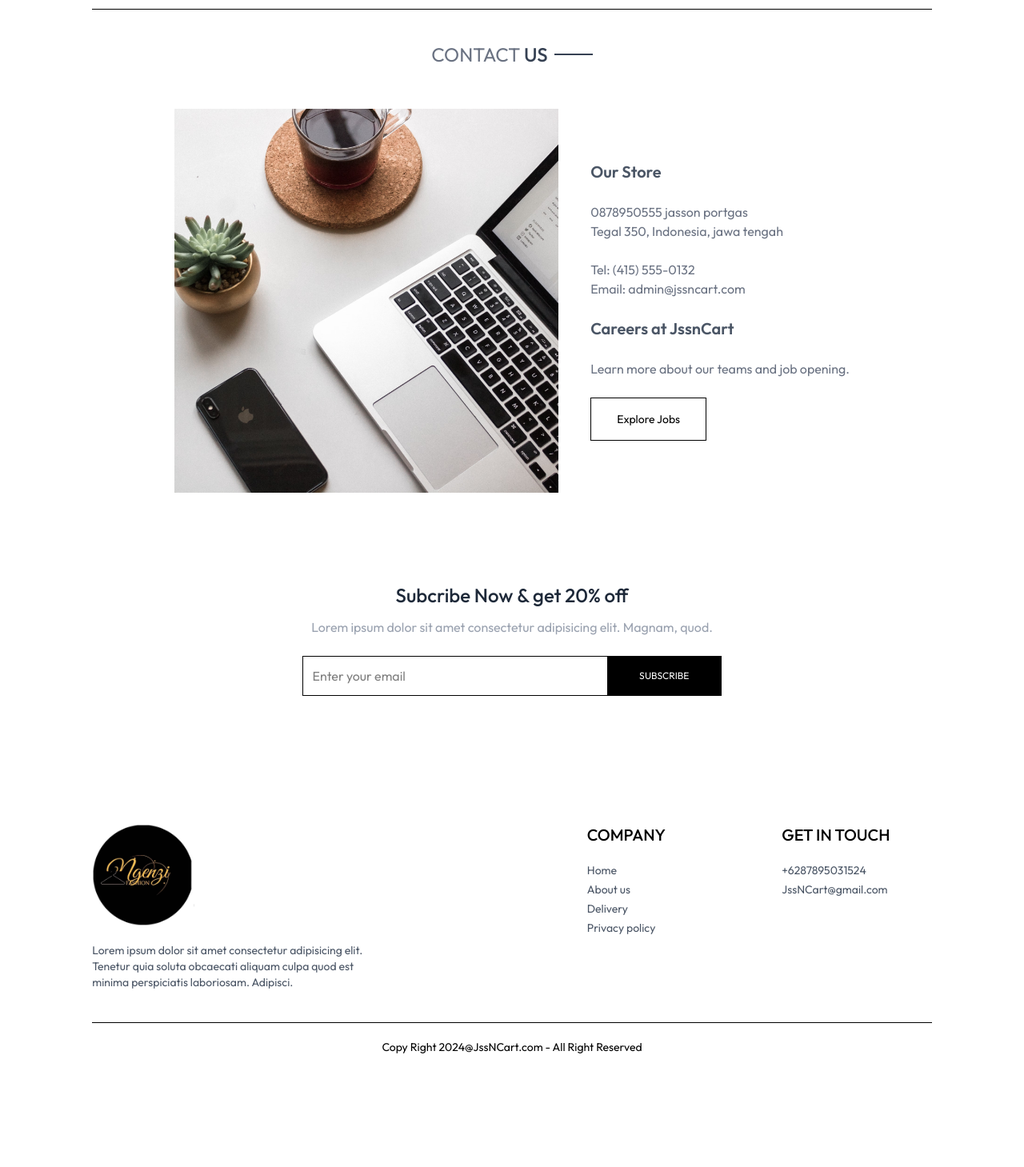
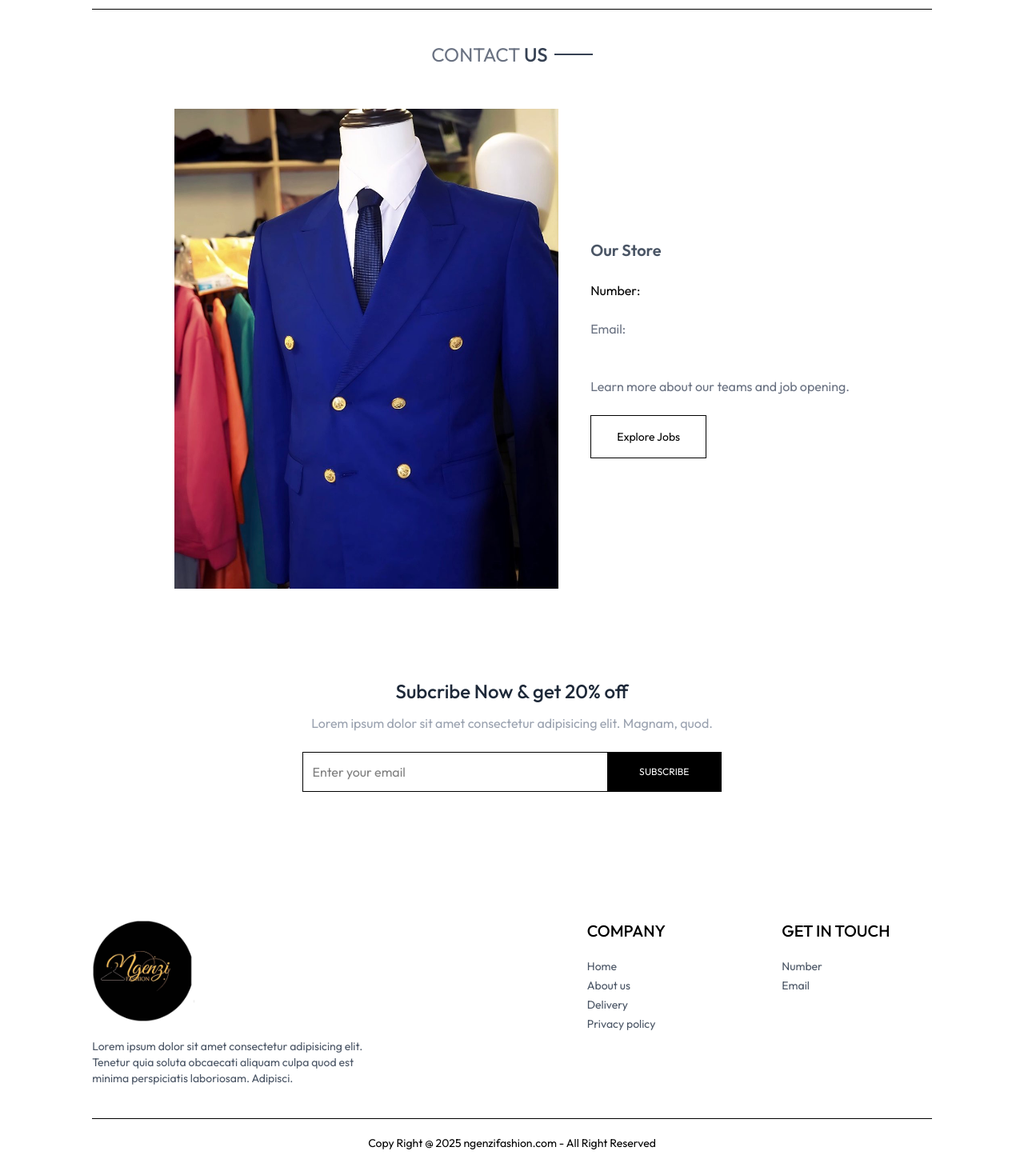
Before and after one commit to MbarushimanaFabrice/ngenzifashion, a React (Vite) app in the folder frontend/: page /contect in a window 1280 px wide. Shown: the part 141-1600 px from the top of the page at 80% size. Before the commit the page ends 1480 px from the top, so only its background shows below. Built offline with nearby package versions, Linux system fonts and the light colour scheme.

Commit message:
Font end

```diff
--- a/frontend/src/components/Footer.jsx
+++ b/frontend/src/components/Footer.jsx
@@ -25,8 +25,8 @@ const Footer = () => {
         <div>
             <p className='text-xl font-medium mb-5'>GET IN TOUCH</p>
             <ul className='flex flex-col gap-1 text-gray-600'>
-                <li>+6287895031524</li>
-                <li>JssNCart@gmail.com</li>
+                <li>Number</li>
+                <li>Email</li>
             </ul>
         </div>
 
@@ -34,7 +34,7 @@ const Footer = () => {
 
       <div>
         <hr />
-        <p className='py-5 text-sm text-center'>Copy Right 2024@JssNCart.com - All Right Reserved</p>
+        <p className='py-5 text-sm text-center'>Copy Right @ 2025 ngenzifashion.com - All Right Reserved</p>
       </div>
     </div>
   )
--- a/frontend/src/pages/Contect.jsx
+++ b/frontend/src/pages/Contect.jsx
@@ -13,22 +13,24 @@ const Contect = () => {
             <div className="my-10 flex flex-col justify-center md:flex-row gap-10 mb-28">
                 <img
                     className="w-full md:max-w-[480px]"
-                    src={assets.contact_img}
+                    src={assets.men}
                     alt=""
                 />
                 <div className="flex flex-col justify-center items-start gap-6">
                     <p className="font-semibold text-xl text-gray-600">
                         Our Store
                     </p>
-                    <p className="text-gray-500">
+                    Number:
+                    {/* <p className="text-gray-500">
                         0878950555 jasson portgas <br /> Tegal 350, Indonesia,
                         jawa tengah
-                    </p>
+                    </p> */}
                     <p className="text-gray-500">
-                        Tel: (415) 555-0132 <br /> Email: admin@jssncart.com
+                        Email:
+                        {/* Tel: (415) 555-0132 <br /> Email: admin@jssncart.com */}
                     </p>
                     <p className="font-semibold text-xl text-gray-600">
-                        Careers at JssnCart
+                        {/* Careers at JssnCart */}
                     </p>
                     <p className="text-gray-500">
                         Learn more about our teams and job opening.
```
Also changed, not shown: frontend/src/components/HomeSlide.jsx (line endings or trailing spaces), frontend/src/components/LatestCollection.jsx (line endings or trailing spaces), frontend/src/components/Navbar.jsx (line endings or trailing spaces), frontend/src/components/NewsletterBox.jsx (line endings or trailing spaces), frontend/src/components/OurPolicy.jsx (line endings or trailing spaces), frontend/src/components/ProductItem.jsx (line endings or trailing spaces), frontend/src/components/RelatedProduct.jsx (line endings or trailing spaces).
